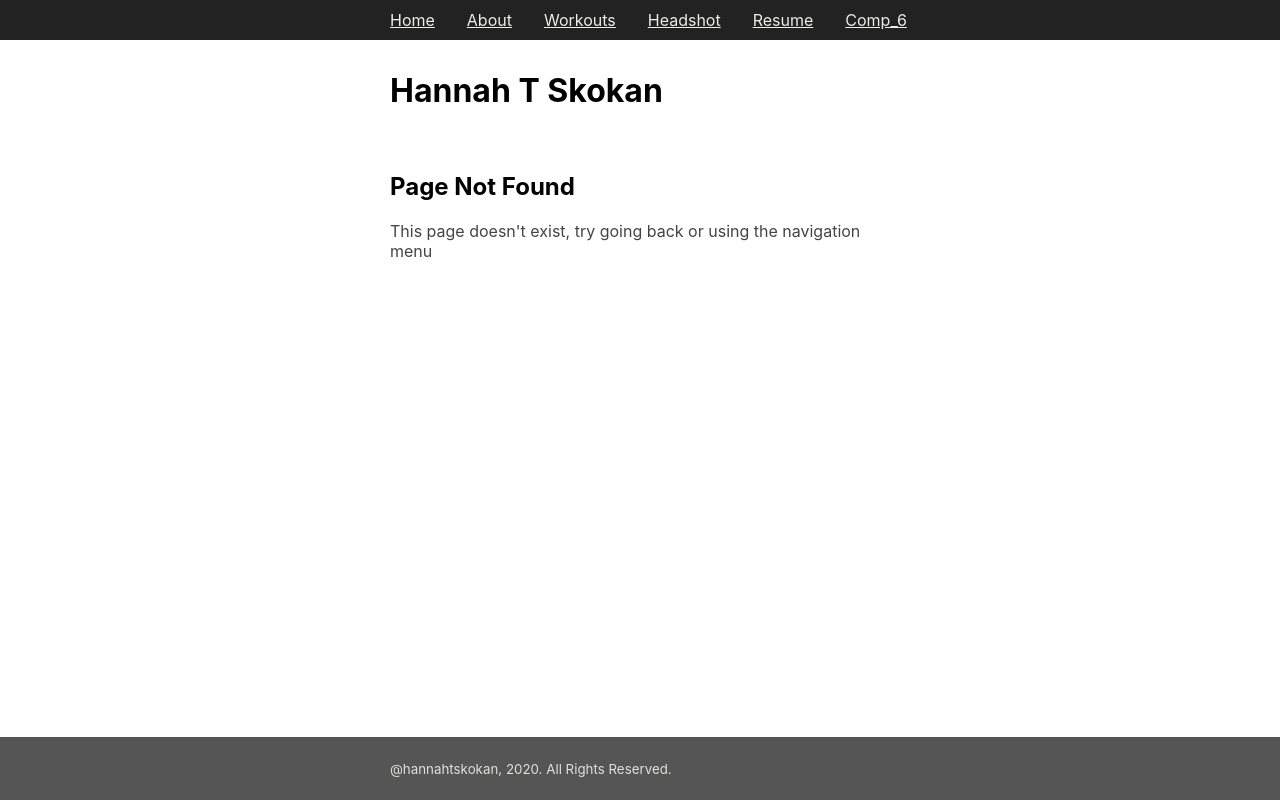
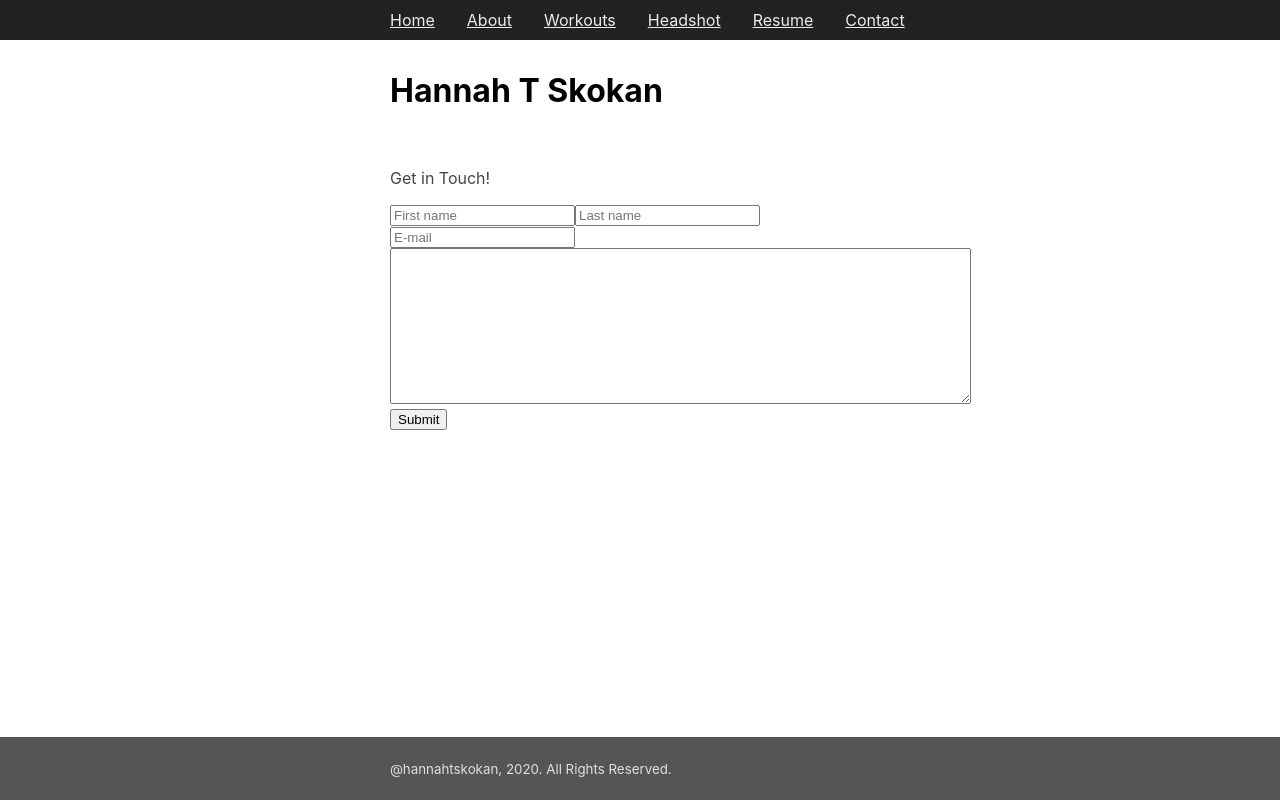
Before and after one commit to ericfeldman1/hannah-t-skokan, a React (Create React App) app: page /contact in a window 1280 px wide. Before the commit this address had no page. Built offline with nearby package versions, Linux system fonts and the light colour scheme.

Commit message:
added contacts section

```diff
--- a/src/AboutPage.js
+++ b/src/AboutPage.js
@@ -10,13 +10,12 @@ export default class AboutPage extends Component {
         <img src={portrate} alt='Self portrate' />
         <h2>About</h2>
         <p>
-          Hi, this is a self portrate I made. Can you see how sturdy I am? You can be this sturdy too!
+
         </p>
         <p>
-          Recently I was playing with some goop, and I suddenly realised, people use their toes every day!
-        </p>
+        Lorem ipsum dolor sit amet, consectetur adipiscing elit. Curabitur sed neque non dolor ultrices maximus ut in tellus. Nullam sodales congue consequat.        </p>
         <p>
-          That's why I'm making this website.
+        Donec ultrices nisl felis, a fringilla libero gravida vel.
         </p>
       </Content>
     )
--- a/src/App.js
+++ b/src/App.js
@@ -8,6 +8,7 @@ import AboutPage from './AboutPage'
 import WorkoutsPage from './WorkoutsPage'
 import HeadshotPage from './HeadshotPage'
 import ResumePage from './ResumePage'
+import ContactPage from './ContactPage'
 import NotFoundPage from './NotFoundPage'
 import './App.css'
 
@@ -28,6 +29,7 @@ export default class App extends Component {
         <Route path='/workouts' component={WorkoutsPage} />
         <Route path='/headshot' component={HeadshotPage} />
         <Route path='/resume' component={ResumePage} />
+        <Route path='/contact' component={ContactPage} />
         <Route component={NotFoundPage} />
           </Switch>
         </main>
--- /dev/null
+++ b/src/ContactPage.js
@@ -0,0 +1,25 @@
+import React, { Component } from 'react'
+import Content from './Content'
+
+export default class ContactPage extends Component {
+  render() {
+    return (
+      <Content className='Contact'>
+        <p>Get in Touch!</p>
+        <form class="contact-form" action="contactform.php" method="post"
+        >
+          <input type="text" name="name" placeholder="First name"
+          />
+          <input type="text" name="name" placeholder="Last name"
+          />
+          <input type="text" name="mail" placeholder="E-mail"
+          />
+          <textarea id="textArea" rows="10" cols="70">
+          </textarea>
+          <input type="button" name="submit" value="Submit"
+          />
+        </form>
+      </Content>
+    )
+  }
+}
--- a/src/Nav.js
+++ b/src/Nav.js
@@ -22,8 +22,8 @@ export default class Nav extends Component {
         <Link to='/resume'>
           Resume
         </Link>
-        <Link to='/component6'>
-          Comp_6
+        <Link to='/contact'>
+          Contact
         </Link>
       </Content>
     )
--- a/src/ResumePage.js
+++ b/src/ResumePage.js
@@ -1,11 +1,10 @@
 import React, { Component } from 'react'
 import Content from './Content'
-import headshot from './headshot_photo.png'
 
-export default class HeadshotPage extends Component {
+export default class ResumePage extends Component {
   render() {
     return (
-      <Content className='Headshot'>
+      <Content className='Resume'>
         <p>This is my awesome Resume</p>
       </Content>
     )
```
